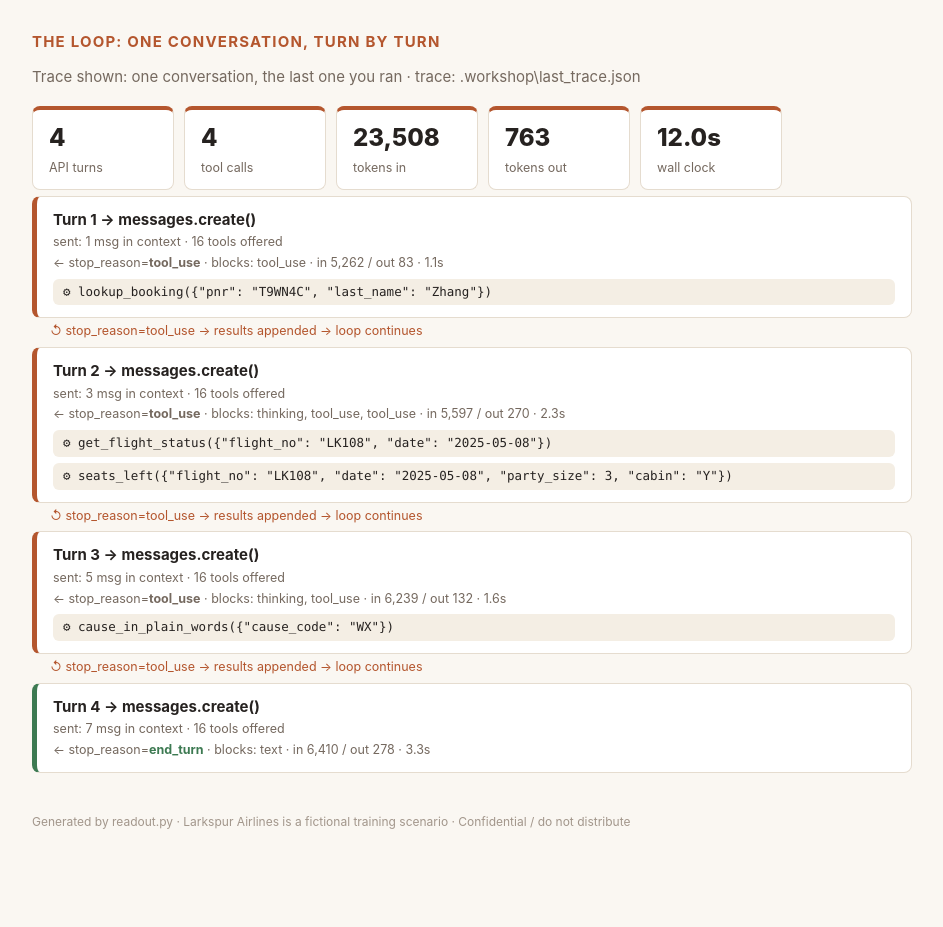
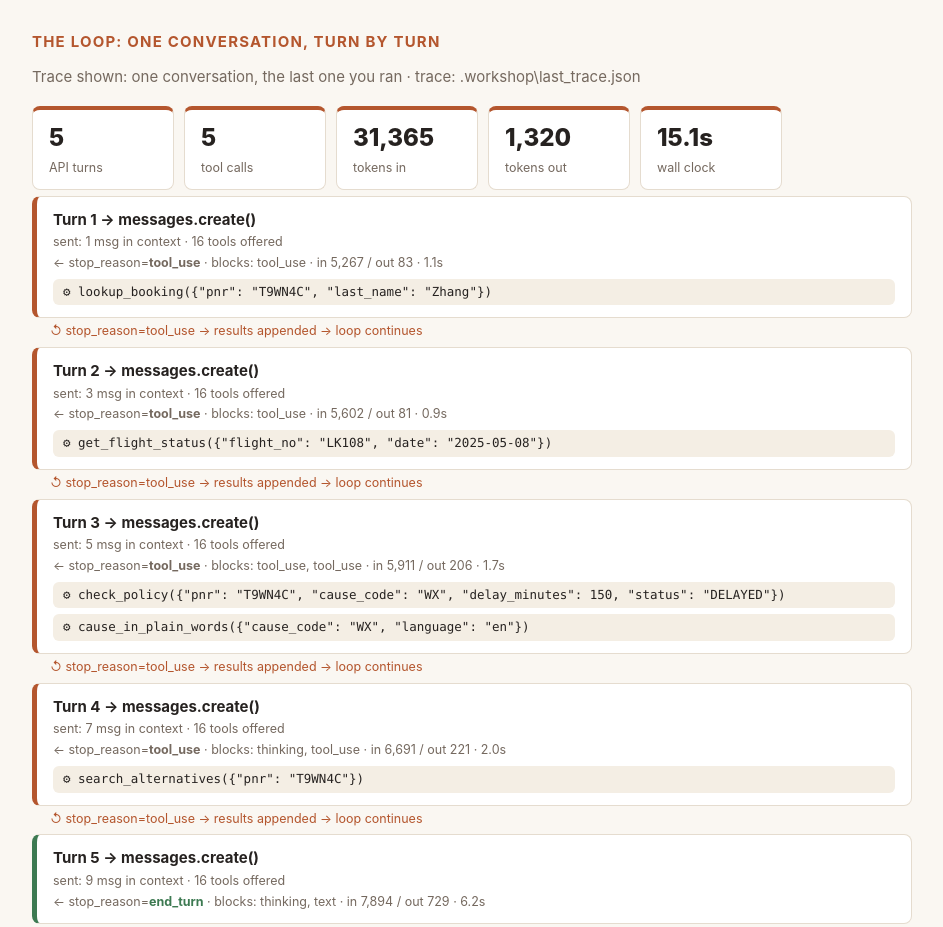
Before and after one commit to vinayakkone-tcs/larkspur-exercise, a plain HTML site: page readout.html in a window 1280 px wide. Shown: the part 1777-2704 px from the top of the page, without its empty margins (168-1111 px from the left). Drawn offline with Linux system fonts and the light colour scheme.

Commit message:
canon: gate 3.1 by Vinayak Kone
Step 3.1 (Build the proof) saved. Green on this laptop: 1.2, 1.3, 1.4, 2.1, 2.2, 3.1.
Changed since the last canon: readout-trace.json +8 -7, readout.html +21 -14.
Why: Added our evals
Behind? python3 pod_sync.py --take-canon, then in claude: /catchup

```diff
--- a/readout.html
+++ b/readout.html
@@ -38,7 +38,7 @@ th { background: #f4eee4; font-size: 12px; letter-spacing: .05em; text-transform
 .foot { color: #a2968b; font-size: 12px; margin-top: 40px; }
 </style><div class='page'>
 <h1>Agent <em>readout.</em></h1>
-<p class='sub'>Team Room 4 · 2026-11-26 10:17</p>
+<p class='sub'>Team Room 4 · 2026-11-26 11:39</p>
 <h2>Architecture: what the agent is</h2>
 <div class='strip'>
 <div class='stat'><b>16</b><span>tools offered</span></div>
@@ -87,38 +87,45 @@ th { background: #f4eee4; font-size: 12px; letter-spacing: .05em; text-transform
 <h2>The loop: one conversation, turn by turn</h2>
 <p class='sub'>Trace shown: one conversation, the last one you ran · trace: .workshop\last_trace.json</p>
 <div class='strip'>
-<div class='stat'><b>4</b><span>API turns</span></div>
-<div class='stat'><b>4</b><span>tool calls</span></div>
-<div class='stat'><b>23,508</b><span>tokens in</span></div>
-<div class='stat'><b>763</b><span>tokens out</span></div>
-<div class='stat'><b>12.0s</b><span>wall clock</span></div>
+<div class='stat'><b>5</b><span>API turns</span></div>
+<div class='stat'><b>5</b><span>tool calls</span></div>
+<div class='stat'><b>31,365</b><span>tokens in</span></div>
+<div class='stat'><b>1,320</b><span>tokens out</span></div>
+<div class='stat'><b>15.1s</b><span>wall clock</span></div>
 </div>
 <div class='turn'>
 <div class='hd'>Turn 1 → messages.create()</div>
 <div class='meta'>sent: 1 msg in context · 16 tools offered</div>
-<div class='meta'>← stop_reason=<b>tool_use</b> · blocks: tool_use · in 5,262 / out 83 · 1.1s</div>
+<div class='meta'>← stop_reason=<b>tool_use</b> · blocks: tool_use · in 5,267 / out 83 · 1.1s</div>
 <div class='tool'>⚙ lookup_booking({&quot;pnr&quot;: &quot;T9WN4C&quot;, &quot;last_name&quot;: &quot;Zhang&quot;})</div>
 </div>
 <div class='loopback'>↺ stop_reason=tool_use → results appended → loop continues</div>
 <div class='turn'>
 <div class='hd'>Turn 2 → messages.create()</div>
 <div class='meta'>sent: 3 msg in context · 16 tools offered</div>
-<div class='meta'>← stop_reason=<b>tool_use</b> · blocks: thinking, tool_use, tool_use · in 5,597 / out 270 · 2.3s</div>
+<div class='meta'>← stop_reason=<b>tool_use</b> · blocks: tool_use · in 5,602 / out 81 · 0.9s</div>
 <div class='tool'>⚙ get_flight_status({&quot;flight_no&quot;: &quot;LK108&quot;, &quot;date&quot;: &quot;2025-05-08&quot;})</div>
-<div class='tool'>⚙ seats_left({&quot;flight_no&quot;: &quot;LK108&quot;, &quot;date&quot;: &quot;2025-05-08&quot;, &quot;party_size&quot;: 3, &quot;cabin&quot;: &quot;Y&quot;})</div>
 </div>
 <div class='loopback'>↺ stop_reason=tool_use → results appended → loop continues</div>
 <div class='turn'>
 <div class='hd'>Turn 3 → messages.create()</div>
 <div class='meta'>sent: 5 msg in context · 16 tools offered</div>
-<div class='meta'>← stop_reason=<b>tool_use</b> · blocks: thinking, tool_use · in 6,239 / out 132 · 1.6s</div>
-<div class='tool'>⚙ cause_in_plain_words({&quot;cause_code&quot;: &quot;WX&quot;})</div>
+<div class='meta'>← stop_reason=<b>tool_use</b> · blocks: tool_use, tool_use · in 5,911 / out 206 · 1.7s</div>
+<div class='tool'>⚙ check_policy({&quot;pnr&quot;: &quot;T9WN4C&quot;, &quot;cause_code&quot;: &quot;WX&quot;, &quot;delay_minutes&quot;: 150, &quot;status&quot;: &quot;DELAYED&quot;})</div>
+<div class='tool'>⚙ cause_in_plain_words({&quot;cause_code&quot;: &quot;WX&quot;, &quot;language&quot;: &quot;en&quot;})</div>
+</div>
+<div class='loopback'>↺ stop_reason=tool_use → results appended → loop continues</div>
+<div class='turn'>
+<div class='hd'>Turn 4 → messages.create()</div>
+<div class='meta'>sent: 7 msg in context · 16 tools offered</div>
+<div class='meta'>← stop_reason=<b>tool_use</b> · blocks: thinking, tool_use · in 6,691 / out 221 · 2.0s</div>
+<div class='tool'>⚙ search_alternatives({&quot;pnr&quot;: &quot;T9WN4C&quot;})</div>
 </div>
 <div class='loopback'>↺ stop_reason=tool_use → results appended → loop continues</div>
 <div class='turn done'>
-<div class='hd'>Turn 4 → messages.create()</div>
-<div class='meta'>sent: 7 msg in context · 16 tools offered</div>
-<div class='meta'>← stop_reason=<b class='stopped'>end_turn</b> · blocks: text · in 6,410 / out 278 · 3.3s</div>
+<div class='hd'>Turn 5 → messages.create()</div>
+<div class='meta'>sent: 9 msg in context · 16 tools offered</div>
+<div class='meta'>← stop_reason=<b class='stopped'>end_turn</b> · blocks: thinking, text · in 7,894 / out 729 · 6.2s</div>
 </div>
 <p class='foot'>Generated by readout.py · Larkspur Airlines is a fictional training scenario · Confidential / do not distribute</p></div>
-<script type="application/json" id="evidence">{"generated": "2026-11-26T10:17:21", "pod": "Room 4", "banked_by": "Vinayak Kone", "banked": {"1.2": "F13-5D6", "1.3": "43A-730", "1.4": "DE4-1E0", "2.1": "ED6-4F3", "2.2": "7B4-EF6"}, "trace": {"turns": 4, "tool_calls": 4, "tool_names": ["lookup_booking", "get_flight_status", "seats_left", "cause_in_plain_words"], "saw_thinking": true, "used_format": false, "used_tool_choice_none": false, "streamed": false, "deltas_seen": 0, "tokens": {"input": 23508, "output": 763, "cache_read": 0, "cache_write": 0}, "cache_hit_ratio": null, "elapsed": 12.0}, "all_shapes": {"attempted": 5, "shapes": 5, "failed": 0, "resolved": 5, "turns": 20, "tool_calls": 21, "tokens_in": 110674, "tokens_out": 5259, "cache_read": 0, "unfinished": [], "errors": []}}</script>
+<script type="application/json" id="evidence">{"generated": "2026-11-26T11:39:13", "pod": "Room 4", "banked_by": "Vinayak Kone", "banked": {"1.2": "F13-5D6", "1.3": "43A-730", "1.4": "DE4-1E0", "2.1": "ED6-4F3", "2.2": "7B4-EF6", "3.1": "8BE-DBD"}, "trace": {"turns": 5, "tool_calls": 5, "tool_names": ["lookup_booking", "get_flight_status", "check_policy", "cause_in_plain_words", "search_alternatives"], "saw_thinking": true, "used_format": false, "used_tool_choice_none": false, "streamed": false, "deltas_seen": 0, "tokens": {"input": 31365, "output": 1320, "cache_read": 0, "cache_write": 0}, "cache_hit_ratio": null, "elapsed": 15.1}, "all_shapes": {"attempted": 5, "shapes": 5, "failed": 0, "resolved": 5, "turns": 20, "tool_calls": 21, "tokens_in": 110674, "tokens_out": 5259, "cache_read": 0, "unfinished": [], "errors": []}}</script>
```
Also changed, not shown: readout-trace.json (+8 -7 lines).
